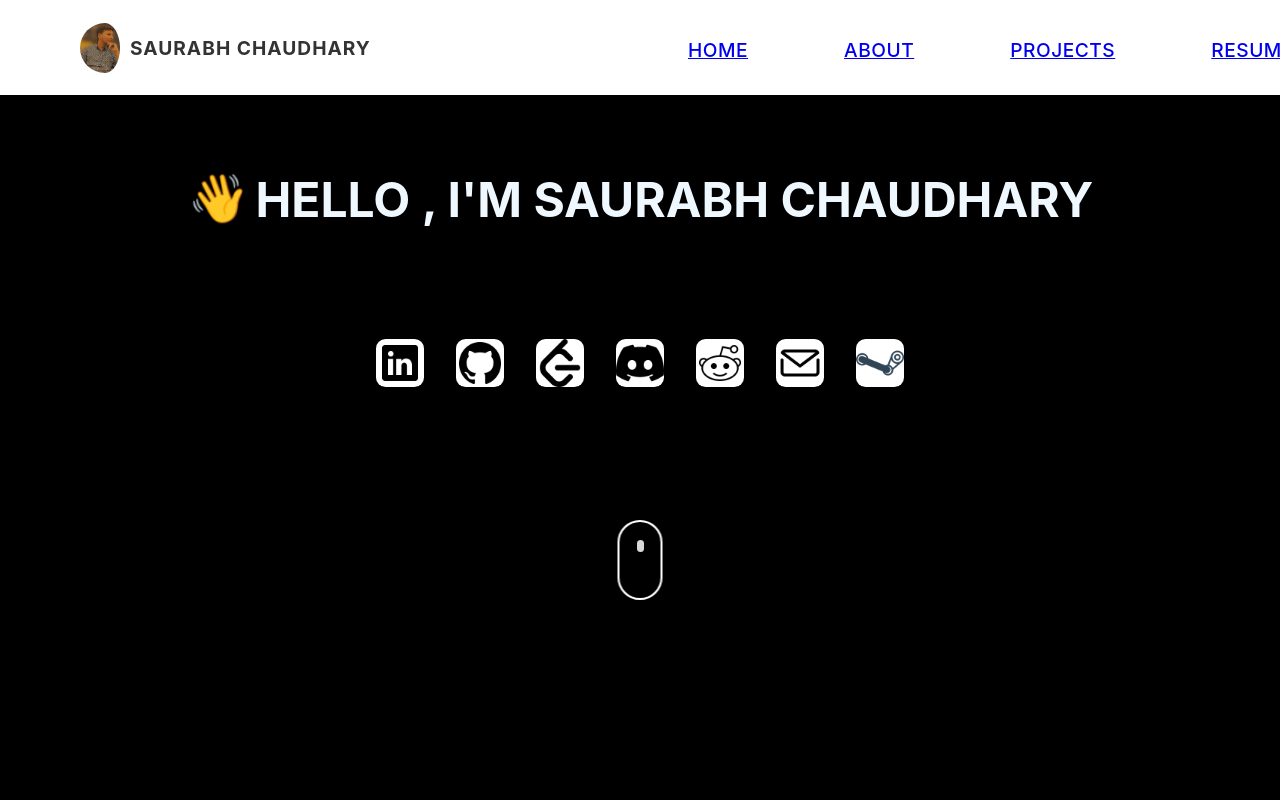
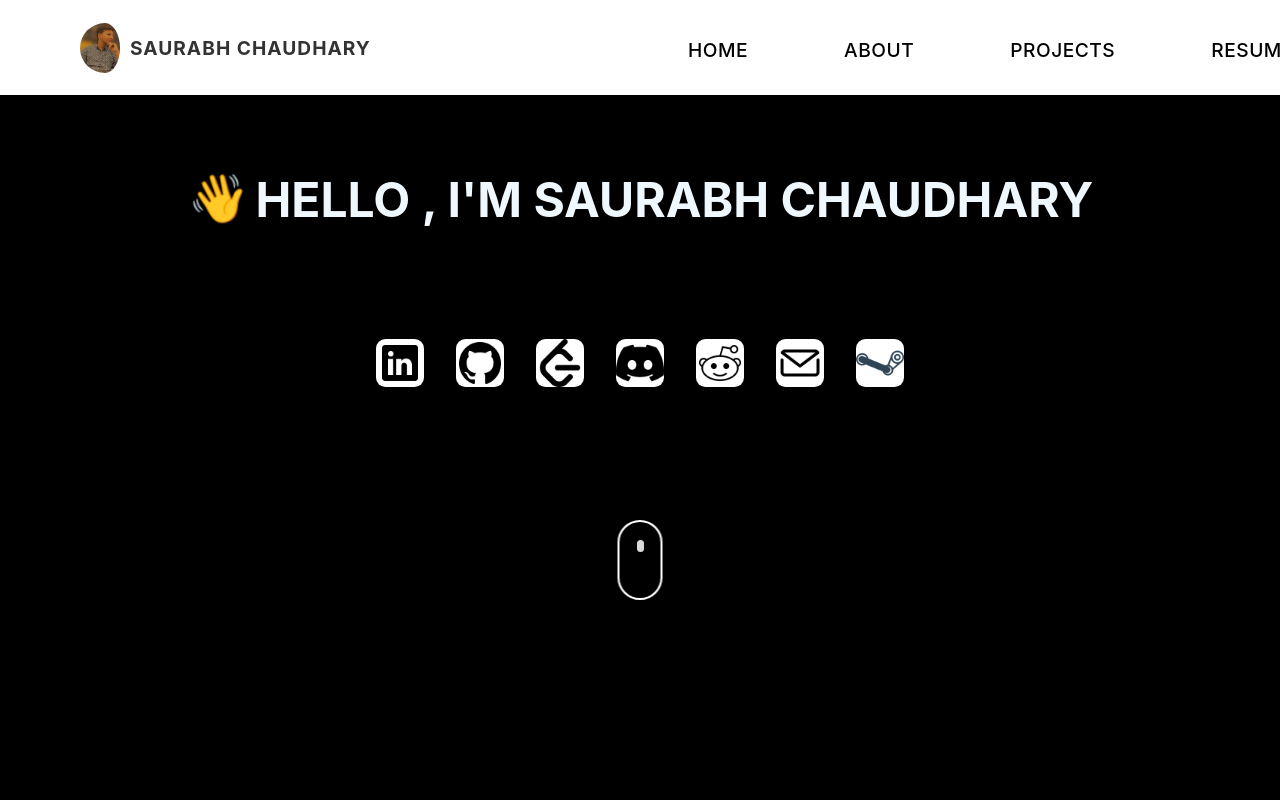
Before and after one commit to saurabhcr007/portfolio, a React (Create React App) app: page / in a window 1280 px wide. Shown: the top 800 px of the page. Built offline with nearby package versions, Linux system fonts and the light colour scheme.

Commit message:
initial commit

```diff
--- a/src/App.js
+++ b/src/App.js
@@ -15,21 +15,21 @@ function App() {
             <div class="my_image">
               <img src={Photo} class="header_photo"></img>
             </div>
-            <spam class="my-name">SAURABH CHAUDHARY</spam>
+            <span class="my-name">SAURABH CHAUDHARY</span>
           </div>
           <div class="header_menu">
             <div class="header_items">
               <div class="header_link">
-                <spam class="links"><a href='#/Home'>home</a></spam>
+                <span class="links"><a href='#home-sec'>home</a></span>
               </div>
               <div class="header_link">
-                <spam class="links"><a href='#/about'>About</a></spam>
+                <span class="links"><a href='#about'>About</a></span>
               </div>
               <div class="header_link">
-                <spam class="links"><a href='#/project'>projects</a></spam>
+                <span class="links"><a href='#project'>projects</a></span>
               </div>
               <div class="header_link">
-                <spam class="links"><a href="https://drive.google.com/file/d/1VFd23sWfrjW74J_uNm1Fckr_N2B8QJxn/view?usp=share_link" target="_blank">Resume</a></spam>
+                <span class="links"><a href="https://drive.google.com/file/d/1VFd23sWfrjW74J_uNm1Fckr_N2B8QJxn/view?usp=share_link" target="_blank">Resume</a></span>
               </div>
             </div>
           </div>
--- a/src/about.js
+++ b/src/about.js
@@ -3,7 +3,7 @@ import './about.css'
 function About(){
     return(
         <div class="info">
-            <section class="about">
+            <div id="about">
                 <div class="main_heading">
                     <spam class="main_heading_about">
                         <u>ABOUT</u>
@@ -35,7 +35,7 @@ function About(){
                         </div>
                     </div>
                 </div>
-            </section>
+            </div>
         </div>
     );
 }
--- a/src/header.css
+++ b/src/header.css
@@ -134,3 +134,10 @@
     margin-top: 1.5rem;
     width: 40%;
 }
+a{
+    text-decoration: none;
+    color: black;
+}
+html{
+    scroll-behavior: smooth;
+}
--- a/src/home.js
+++ b/src/home.js
@@ -10,7 +10,7 @@ import './home.css'
 function Home() {
     return (
       <div class="ghar">
-        <section class="Home">
+        <section class="Home" id="home-sec">
         <div class="body_content">
           <div class="body_text_top">
             <h1 class="naam"><b class="wave">&#128075;</b>HELLO , I'M SAURABH CHAUDHARY</h1>
--- a/src/project.js
+++ b/src/project.js
@@ -6,7 +6,7 @@ import Porject4 from './Images/project4.png';
 function Project() {
     return (
         <div class="project_main">
-            <section class="project">
+            <section id="project">
                 <div class="main_heading-project">
                     <div class="main_heading-project-topic"><h2><u>PROJECTS</u></h2>
                     </div>
```
